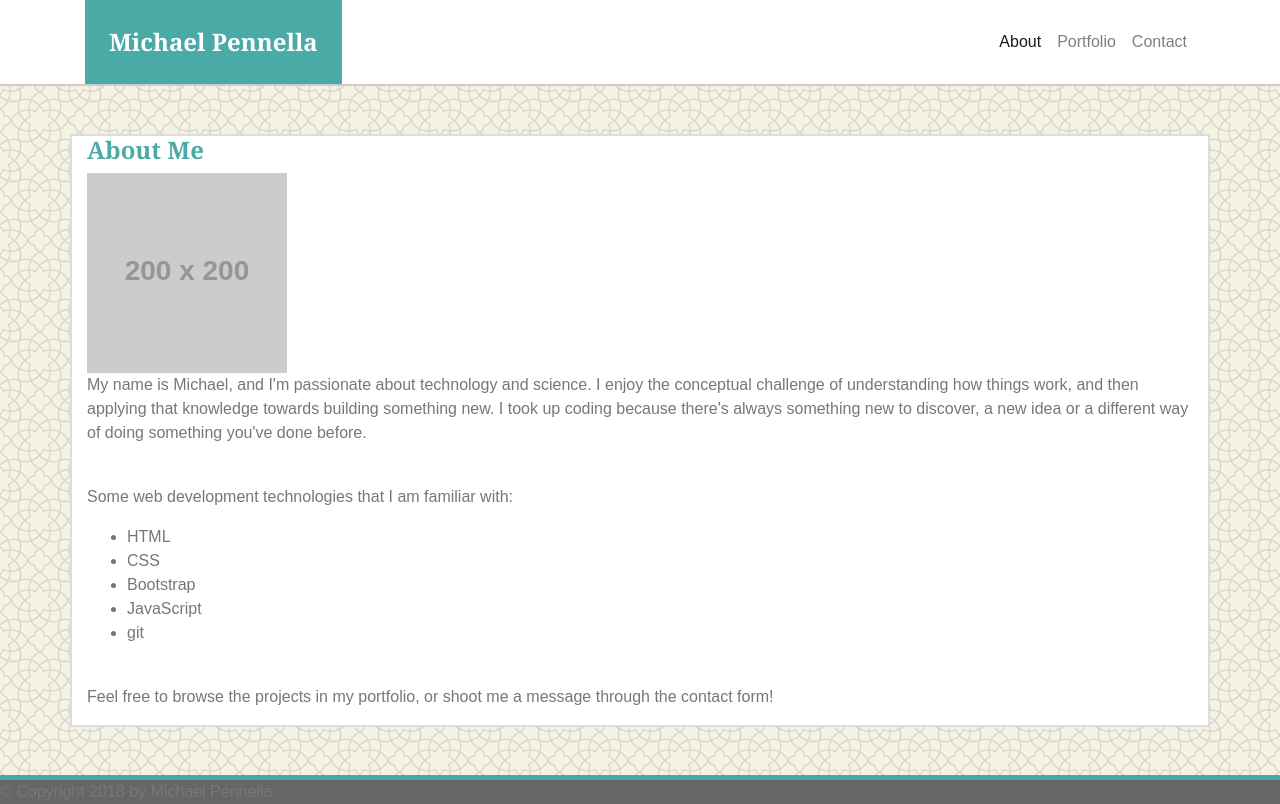
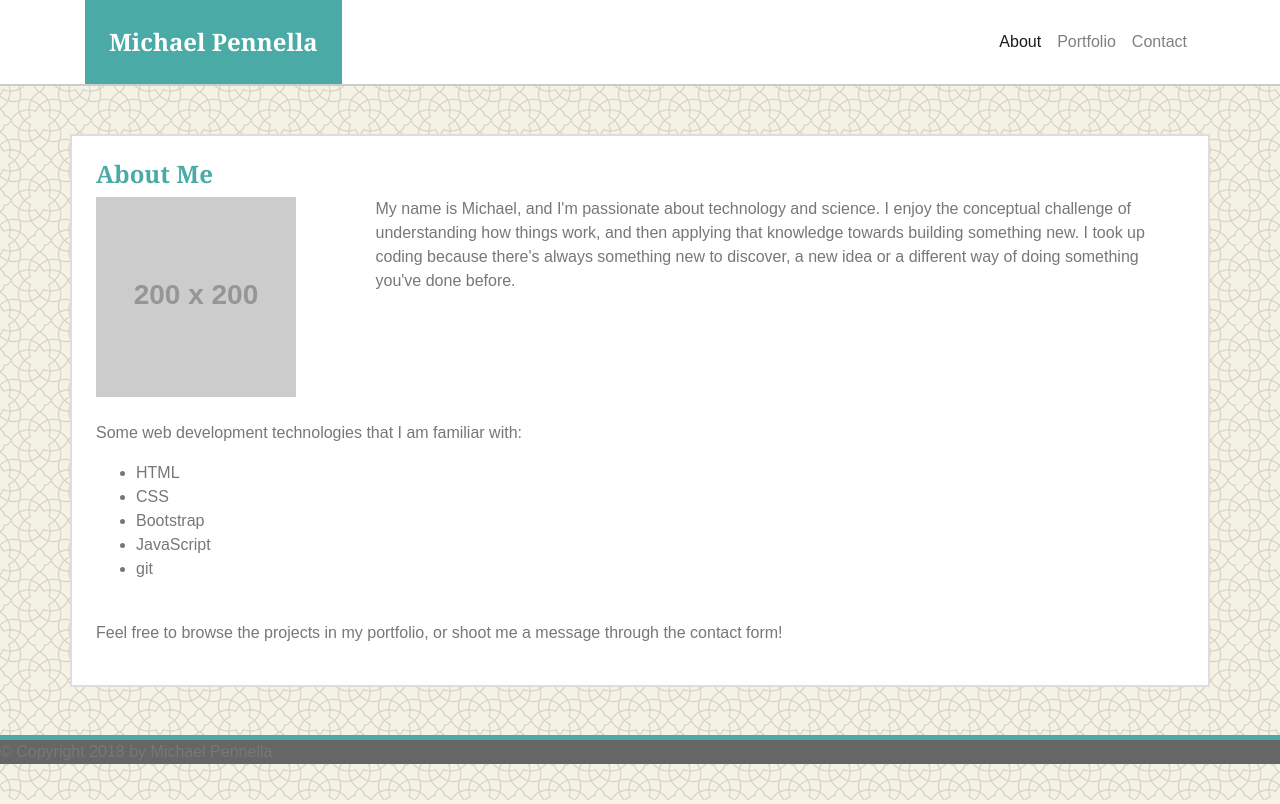
Before and after one commit to MPPennella/Bootstrap-Portfolio, a plain HTML site: page index.html in a window 1280 px wide. Drawn offline with nearby package versions, Linux system fonts and the light colour scheme; placeholder pictures from the web are drawn by us.

Commit message:
Set up Grid layout for content on index.html

```diff
--- a/index.html
+++ b/index.html
@@ -33,18 +33,30 @@
 
     </nav>
 
-    <section class="container mb-md-5 mainContent">
+    <section class="container mb-md-5 p-md-4  mainContent">
+      <div class="row">
+        <div class="col">
           <h2 class="contentHead">About Me</h2>
+        </div>
+      </div>
 
       <div class="hRule"></div>
-
+      <div class="row">
+        <div class="col-md-3">
           <!-- Placeholder image! -->
           <img class="headshot" src="http://via.placeholder.com/200x200" alt="Michael's headshot">
-
+        </div>
+        <div class="col-md-9">
           <p>
               My name is Michael, and I'm passionate about technology and science. I enjoy the conceptual challenge of understanding how things work, and then applying that knowledge towards building something new. I took up coding because there's always something new to discover, a new idea or a different way of doing something you've done before.
           </p>
+        </div>
+      </div>
+
       <br>
+
+      <div class="row">
+        <div class="col-md-12">
           <p>Some web development technologies that I am familiar with:</p>
           <ul>
               <li>HTML</li>
@@ -53,10 +65,18 @@
               <li>JavaScript</li>
               <li>git</li>
           </ul>
+        </div>
+      </div>
+
       <br>
+      <div class="row">
+        <div class="col-md-12">
           <p>
               Feel free to browse the projects in my portfolio, or shoot me a message through the contact form!
           </p>
+        </div>
+      </div>
+
     </section>
 
     <footer class="copyrightInfo">&copy; Copyright 2018 by Michael Pennella</footer>
```
Lines whose indentation alone changed are shown as unchanged.
